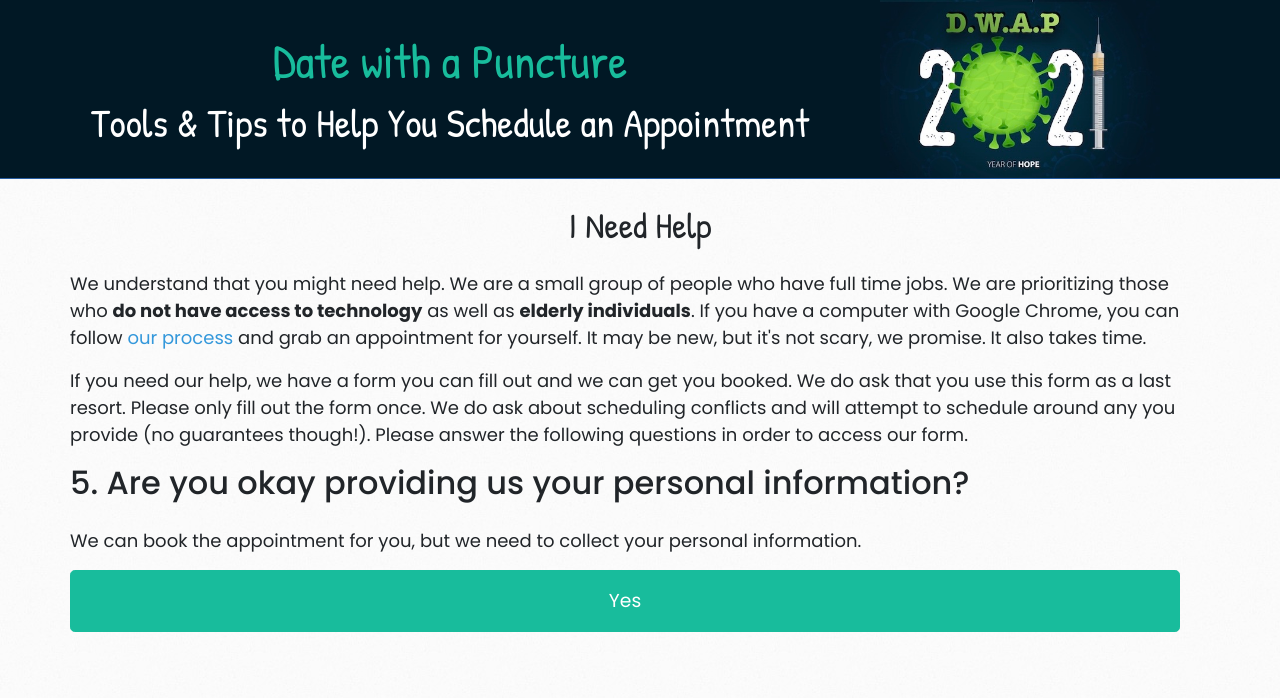
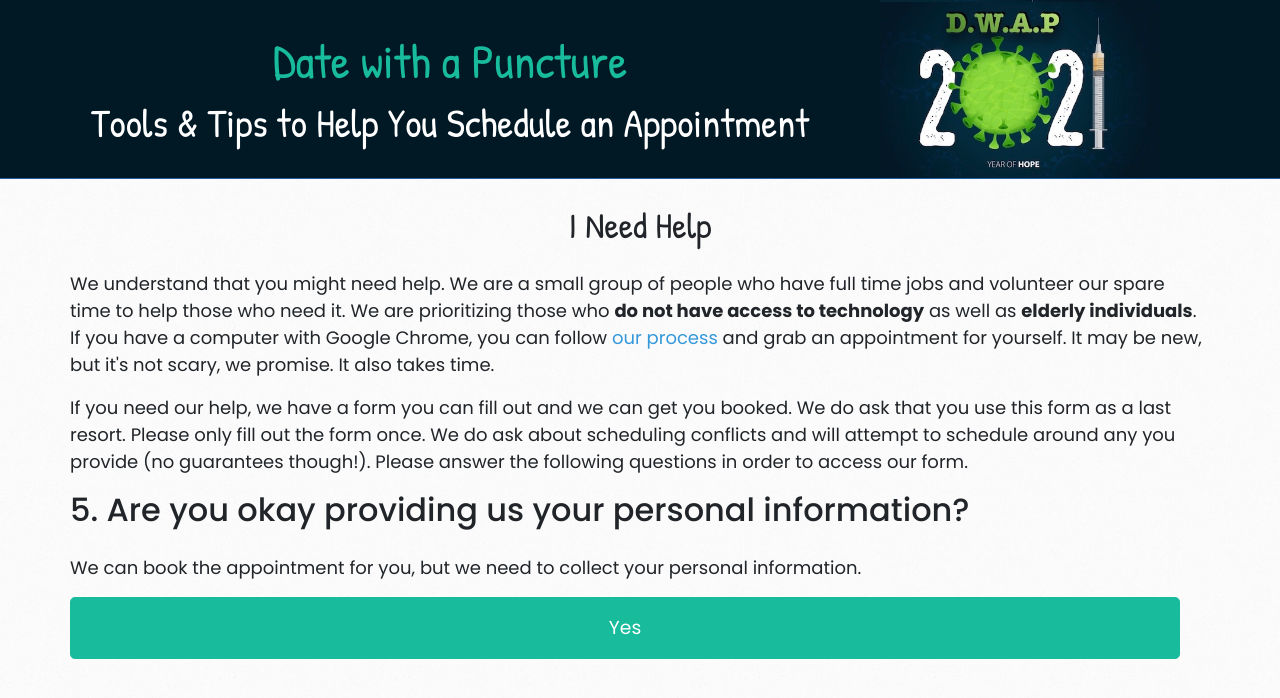
Before and after one commit to loganrath/dwap-main, a Jekyll site: the page built from help-5.md, in a window 1280 px wide. Shown: the top 698 px of the page. Built offline with Jekyll 4.4.1, drawn with Linux system fonts in a browser that asks for light colours; nearby versions of some CDN libraries.

Commit message:
quick update

```diff
--- a/_includes/helptext.html
+++ b/_includes/helptext.html
@@ -1,3 +1,3 @@
-<p>We understand that you might need help. We are a small group of people who have full time jobs. We are prioritizing those who <strong>do not have access to technology</strong> as well as <strong>elderly individuals</strong>. If you have a computer with Google Chrome, you can follow <a href="/our-process" target="_blank">our process</a> and grab an appointment for yourself. It may be new, but it's not scary, we promise. It also takes time.
+<p>We understand that you might need help. We are a small group of people who have full time jobs and volunteer our spare time to help those who need it. We are prioritizing those who <strong>do not have access to technology</strong> as well as <strong>elderly individuals</strong>. If you have a computer with Google Chrome, you can follow <a href="/our-process" target="_blank">our process</a> and grab an appointment for yourself. It may be new, but it's not scary, we promise. It also takes time.
 
 <p>If you need our help, we have a form you can fill out and we can get you booked. We do ask that you use this form as a last resort. Please only fill out the form once. We do ask about scheduling conflicts and will attempt to schedule around any you provide (no guarantees though!). Please answer the following questions in order to access our form.</p>
```
Also changed, not shown: help-4.md (+2 -2 lines).
